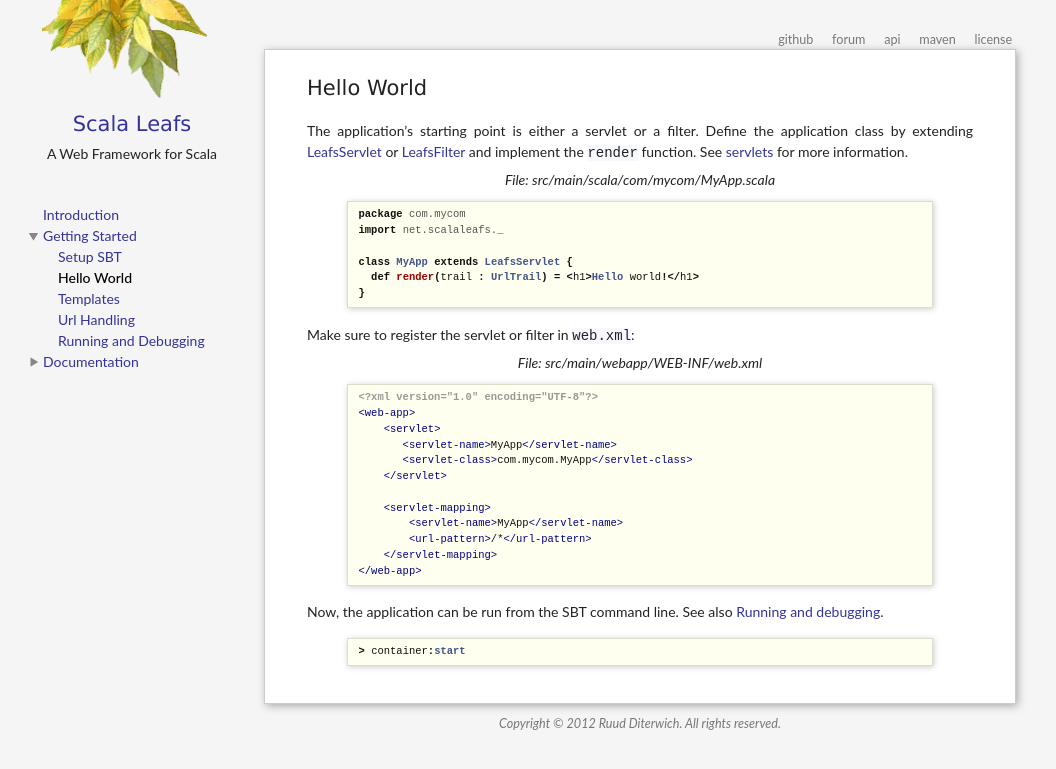
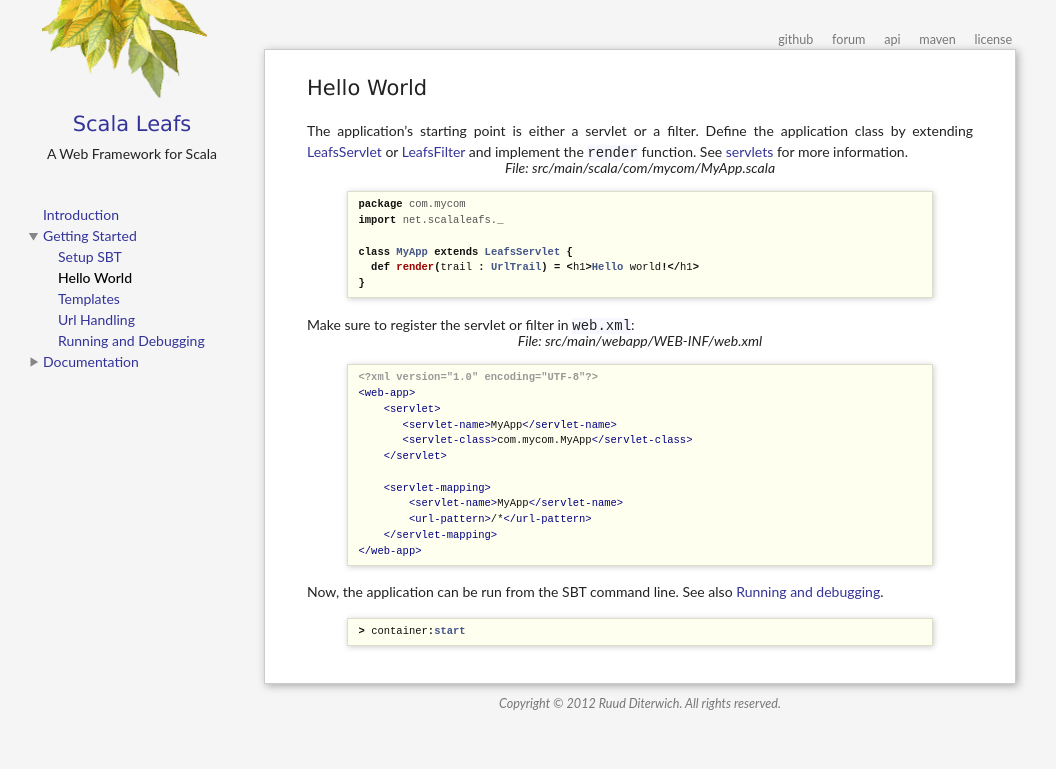
Before and after one commit to scalastuff/scalaleafs, a Jekyll site: the page built from hello-world.md, in a window 1280 px wide. Shown: the top 769 px of the page, without its empty margins (0-1056 px from the left). Built offline with Jekyll 4.4.1, drawn with Linux system fonts in a browser that asks for light colours.

Commit message:
Updated stylesheets/scalaleafs.css

```diff
--- a/stylesheets/scalaleafs.css
+++ b/stylesheets/scalaleafs.css
@@ -21,7 +21,8 @@
 /* @end */
 
 label {
-  padding-bottom: 4px;
+  margin-top: -12px;
+  padding-bottom: 6px;
 line-height: 0.2em;
 display: block;
 font-style: italic;
```
